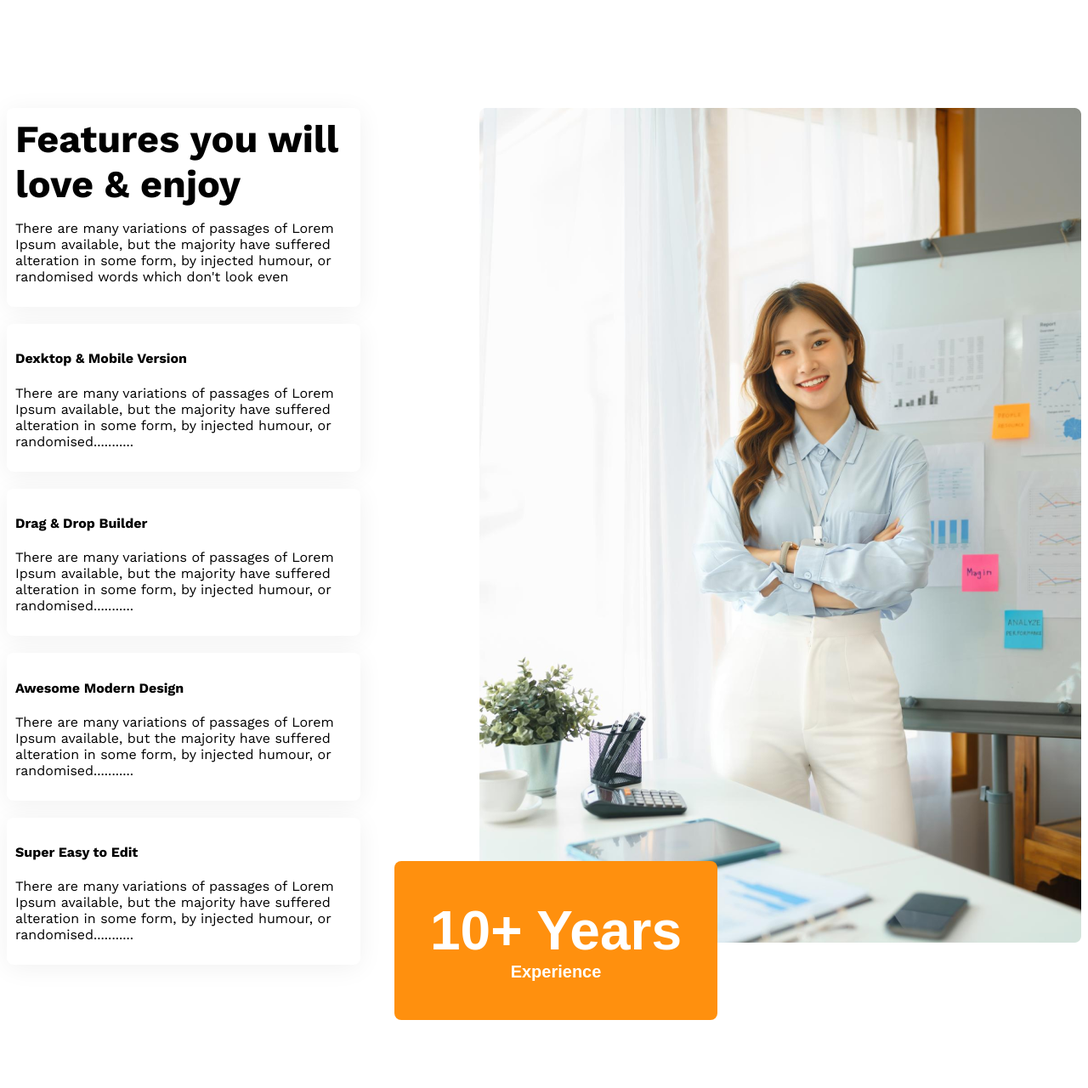
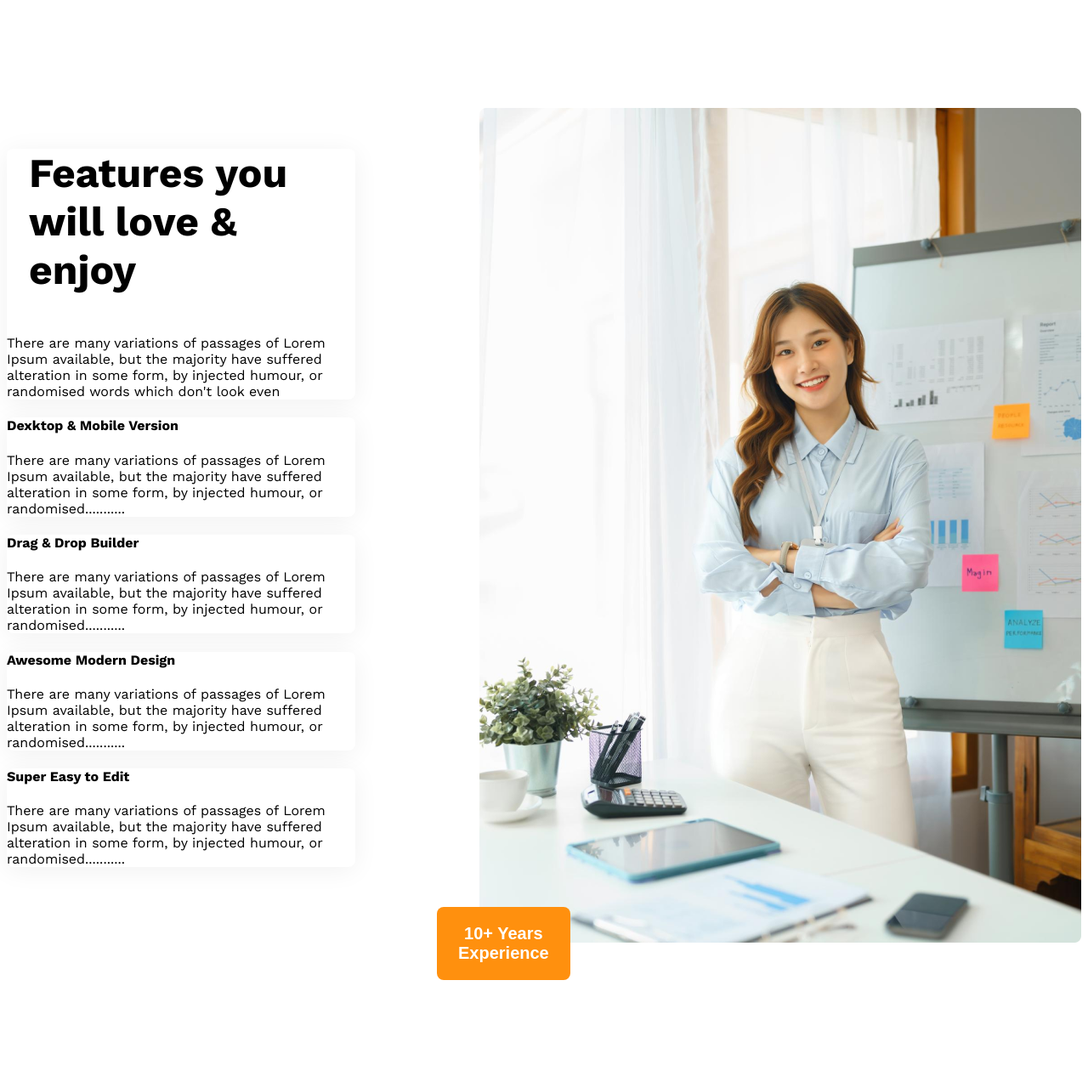
Before and after one commit to aslam70/G-3-architect-website, a plain HTML site: page index.html in a window 1280 px wide. Shown: the part 2044-3324 px from the top of the page at 85% size. Drawn offline with nearby package versions, Linux system fonts and the light colour scheme.

Commit message:
modified sister section

```diff
--- a/index.html
+++ b/index.html
@@ -59,11 +59,11 @@
      <section>
 
       <div class="feature-details">
-        <div>
-          <div class="div">
+        <div class="man">
+        <div class="div">
         <h3 class="sister-title">Features you will love & enjoy</h3>
-        <p>There are many variations of passages of Lorem Ipsum available, but the majority have suffered alteration in some form, by injected humour, or randomised words which don't look even</p>
-      </div>
+        <p class="aslam">There are many variations of passages of Lorem Ipsum available, but the majority have suffered alteration in some form, by injected humour, or randomised words which don't look even</p>
+         </div>
           <div class="div">
           <h4>Dexktop & Mobile Version</h4>
           <p>There are many variations of passages of Lorem Ipsum available, but the majority have suffered alteration in some form, by injected humour, or randomised...........</p>
--- a/style/style.css
+++ b/style/style.css
@@ -268,34 +268,40 @@ width: 100%;
 }
 }
 
+.man{
+  max-width: 586px;
+  height: auto;
+  /* border: 1px solid black; */
+}
+.sister-title{
+  font-size: 3rem;
+  max-width: 486px;
 
-
-
-.sister-title{
- font-size: 45px;
- margin: 0;
- max-width: 468px;
+  /* margin: 0; */
+  margin-left: 26px;
+  /* border: 1px solid aqua; */
+}
+.aslam{
+  color: var(--Dark 03, rgba(114, 114, 114, 1));
+font-size: 1rem;
+max-width: 586px;
+/* border: 1px solid black; */
+/* margin: 0; */
 }
 .div{
   max-width: 586px;
-  padding: 10px;
-  background-color: rgb(255, 255, 255);
-  box-shadow: 0 4px 30px 0 rgba(0, 0, 0, 0.06);
-  margin-bottom: 20px;
+
   border-radius: 8px;
 
+box-shadow: 0px 4px 30px 0px rgba(0, 0, 0, 0.06);
+background: rgba(255, 255, 255, 1);
+
 }
-
-
 .feature-details{
   display: flex;
-  gap: 140px;
+  gap: 146px;
 }
 #haha{
-  padding: 45px 42px;
-  margin-left: -100px;
+  margin-left: -50px;
   margin-top: -100px;
 }
-#hehe{
-  font-size: 4rem;
-}
```
